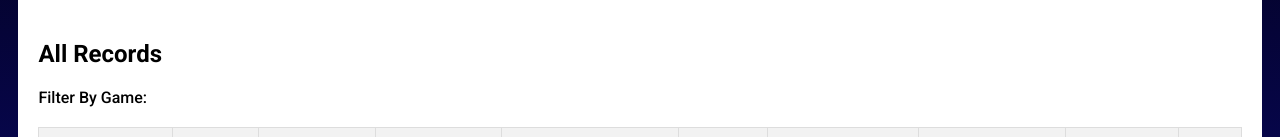
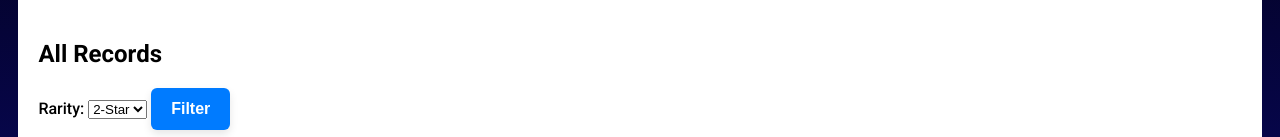
Before and after one commit to uglyfish1991/gacha_tracker, a Flask app: page /records in a window 1280 px wide. Shown: the part 184-321 px from the top of the page. Run offline with Flask 3, Linux system fonts and the light colour scheme; some web fonts are replaced.

Commit message:
rough rarity filter added

```diff
--- a/website/templates/record.html
+++ b/website/templates/record.html
@@ -5,7 +5,17 @@
 
 <div class="record-area centred">
   <h2>All Records</h2>
-  Filter By Game:
+  <form action ="/filter_rarity" method = "POST">
+    <label for="rarity">Rarity:</label>
+    <select name="rarity" id="rarity" aria-label="Select rarity">
+        <option value="2">2-Star</option>
+        <option value="3">3-Star</option>
+        <option value="4">4-Star</option>
+        <option value="5">5-Star</option>
+        <option value="all">All</option>
+    </select>
+    <button type="submit" class="submit">Filter</button>
+  </form>
 {% if record_collection %}
 
 
--- a/website/views.py
+++ b/website/views.py
@@ -112,6 +112,18 @@ def add_wor():
     db.session.commit()
     return redirect(url_for("my_view.home"))
 
+@my_view.route("/filter_rarity", methods = ["POST"])
+def filter_rarity():
+    rarity_selected = request.form.get('rarity')
+    if rarity_selected == "all":
+         record_collection = PullRecord.query.all()
+    else:
+        record_collection = PullRecord.query.filter_by(character_rarity=rarity_selected).all()
+    record_collection.reverse()
+    return render_template("record.html", record_collection = record_collection)
+
+
+
 @my_view.route("/delete/<record_id>")
 def delete(record_id):
     record = PullRecord.query.filter_by(id=record_id).first()
```
Also changed, not shown: website/static/images/rarity_frequency_plot.png.
